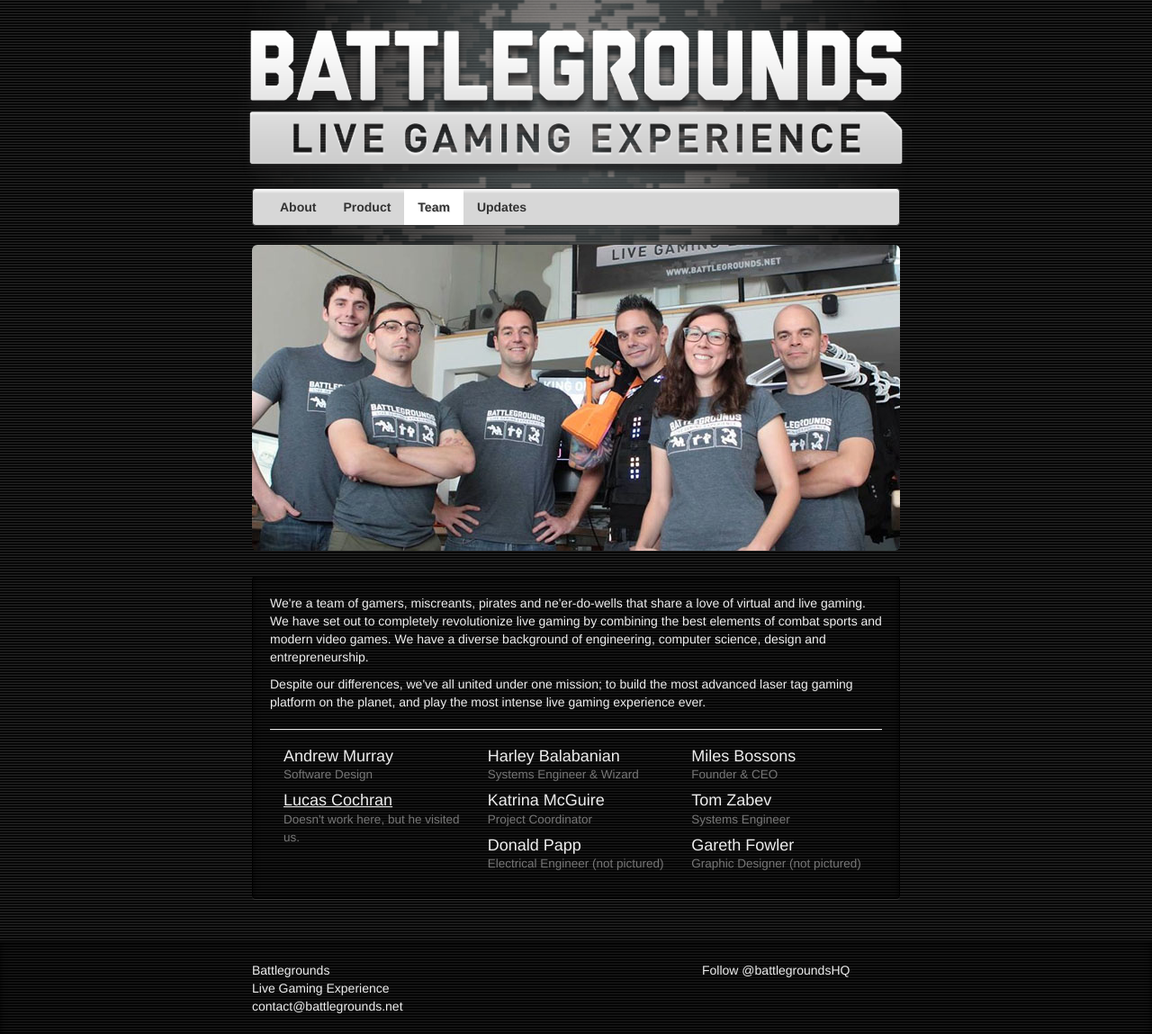
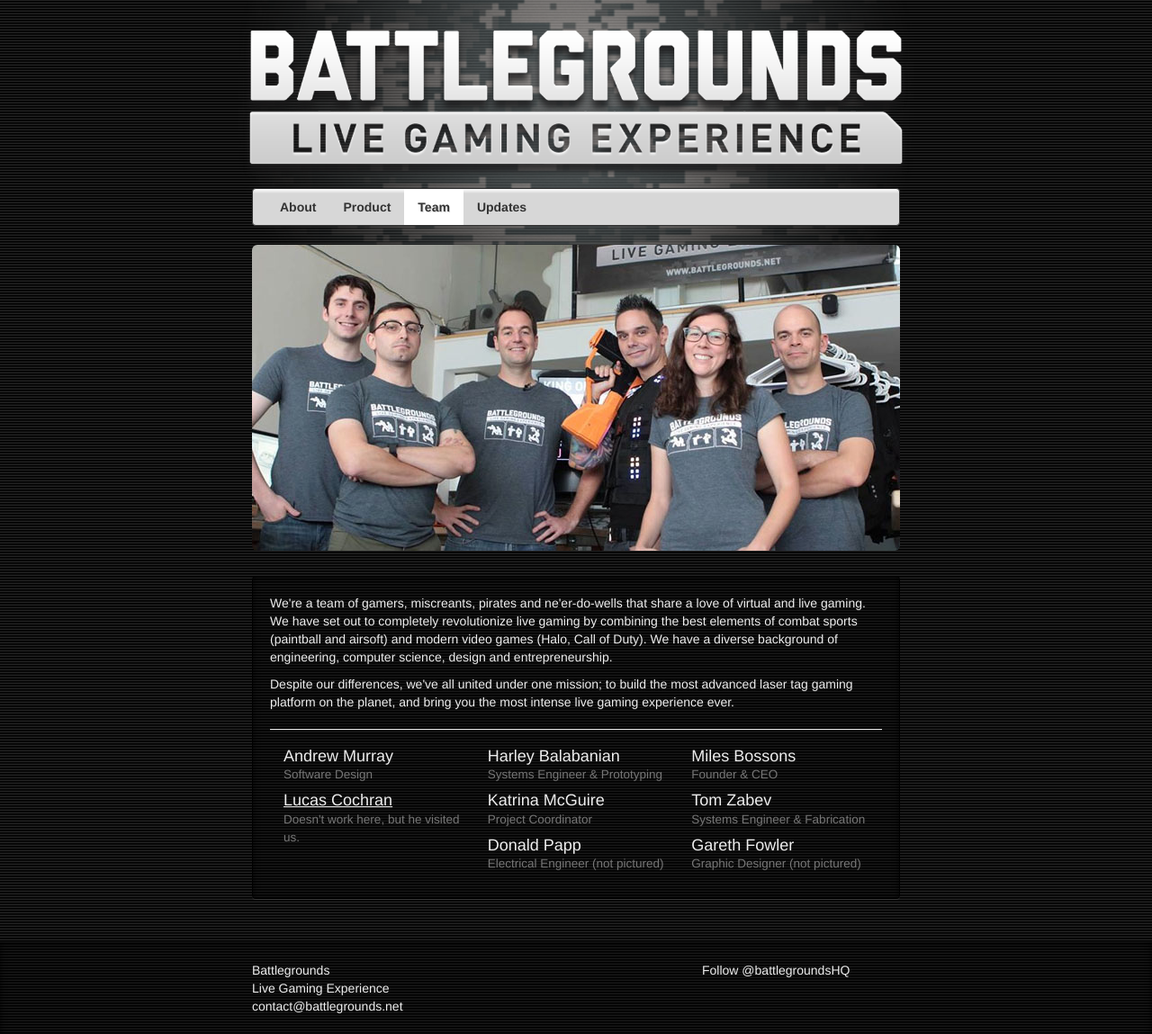
Before and after one commit to BattlegroundsLG/battlegroundslg.github.io, a Jekyll site: the page built from team.html, in a window 1280 px wide. Shown: the whole page at 90% size. Built offline with Jekyll 4.4.1, drawn with Linux system fonts in a browser that asks for light colours; nearby versions of some CDN libraries; Markdown is read by kramdown in place of the engine named in the settings; comment, search, counter and statistics services are not loaded.

Commit message:
Small text edits
Slight wording

```diff
--- a/team.html
+++ b/team.html
@@ -8,8 +8,8 @@ permalink: team/index.html
 <img src="/img/banner-team.jpg" class="img-rounded img-responsive" alt="The Battlegrounds Team posing with Lucas Cochrane"/>
 
 <article id="contact" class="well clearfix">
-  <p>We're a team of gamers, miscreants, pirates and ne'er-do-wells that share a love of virtual and live gaming. We have set out to completely revolutionize live gaming by combining the best elements of combat sports and modern video games. We have a diverse background of engineering, computer science, design and entrepreneurship.</p>
-  <p>Despite our differences, we've all united under one mission; to build the most advanced laser tag gaming platform on the planet, and play the most intense live gaming experience ever.</p>
+  <p>We're a team of gamers, miscreants, pirates and ne'er-do-wells that share a love of virtual and live gaming. We have set out to completely revolutionize live gaming by combining the best elements of combat sports (paintball and airsoft) and modern video games (Halo, Call of Duty). We have a diverse background of engineering, computer science, design and entrepreneurship.</p>
+  <p>Despite our differences, we've all united under one mission; to build the most advanced laser tag gaming platform on the planet, and bring you the most intense live gaming experience ever.</p>
 
   <hr/>
 
@@ -19,7 +19,7 @@ permalink: team/index.html
   </h4>
   <h4 class="col-sm-4">
     Harley Balabanian<br/>
-    <small>Systems Engineer & Wizard</small>
+    <small>Systems Engineer & Prototyping</small>
   </h4>
   <h4 class="col-sm-4">
     Miles Bossons<br/>
@@ -35,7 +35,7 @@ permalink: team/index.html
   </h4>
   <h4 class="col-sm-4">
     Tom Zabev<br/>
-    <small>Systems Engineer</small>
+    <small>Systems Engineer & Fabrication</small>
   </h4>
   <h4 class="col-sm-4">
     Donald Papp<br/>
```
